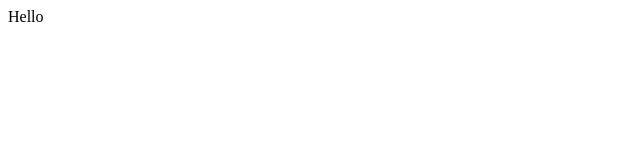
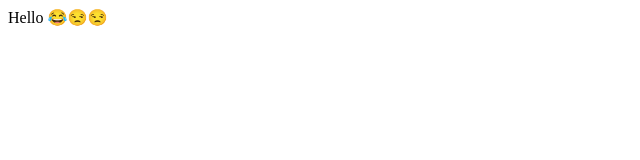
Before and after one commit to Akash143l3/web, a plain HTML site: page index.html in a window 1280 px wide. Shown: the whole page, without its empty margins (0-640 px from the left). Drawn offline with Linux system fonts and the light colour scheme.

Commit message:
devops project

```diff
--- a/index.html
+++ b/index.html
@@ -7,7 +7,7 @@
 </head>
 <body>
     <div>
-        Hello
+        Hello 😂😒😒
     </div>
 </body>
 </html>
```
